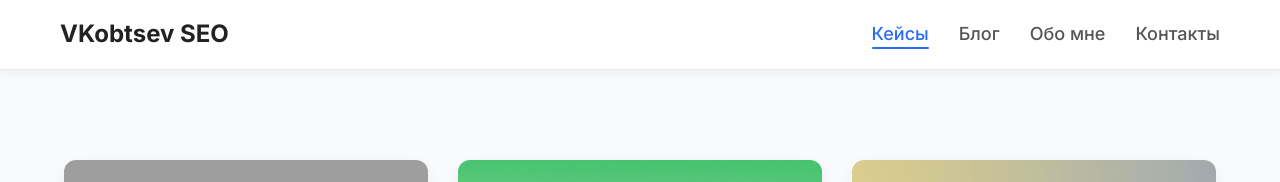
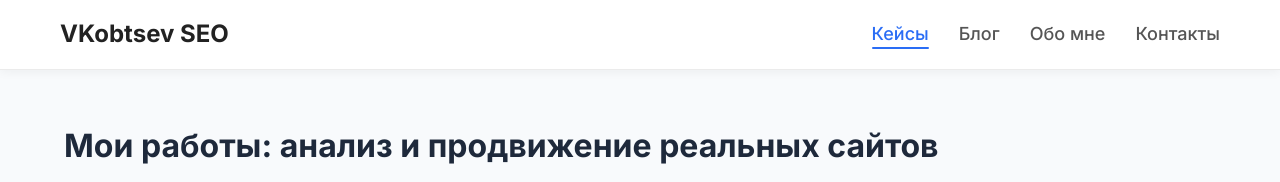
Before and after one commit to GitCoder-V/portfolio, a plain HTML site: page index.html in a window 1280 px wide. Shown: the top 182 px of the page. Drawn offline with Linux system fonts and the light colour scheme; grey boxes are pictures that could not be loaded.

Commit message:
Обновил заголовок h1 на странице кейсов

```diff
--- a/index.html
+++ b/index.html
@@ -81,7 +81,7 @@
 
     <main class="main">
       <div class="container">
-        <h1 class="main-title visually-hidden">Кейсы по SEO-продвижению</h1>
+        <h1 class="main-title" style="font-size: 2rem; margin-bottom: 30px;">Мои работы: анализ и продвижение реальных сайтов</h1>
         <section class="cases">
           <!-- Обёртка для сетки карточек -->
           <ul class="cases-grid">
```
